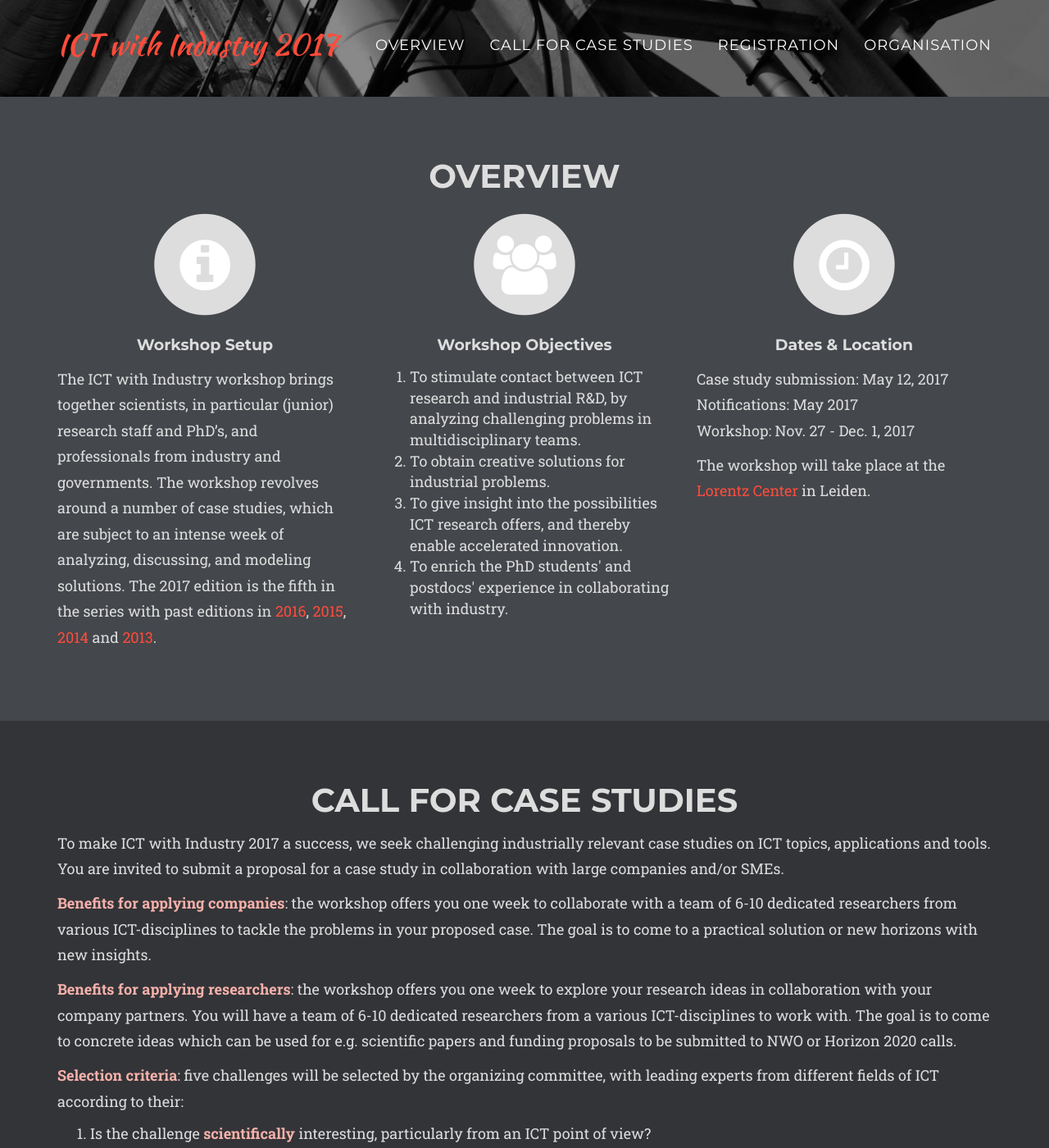
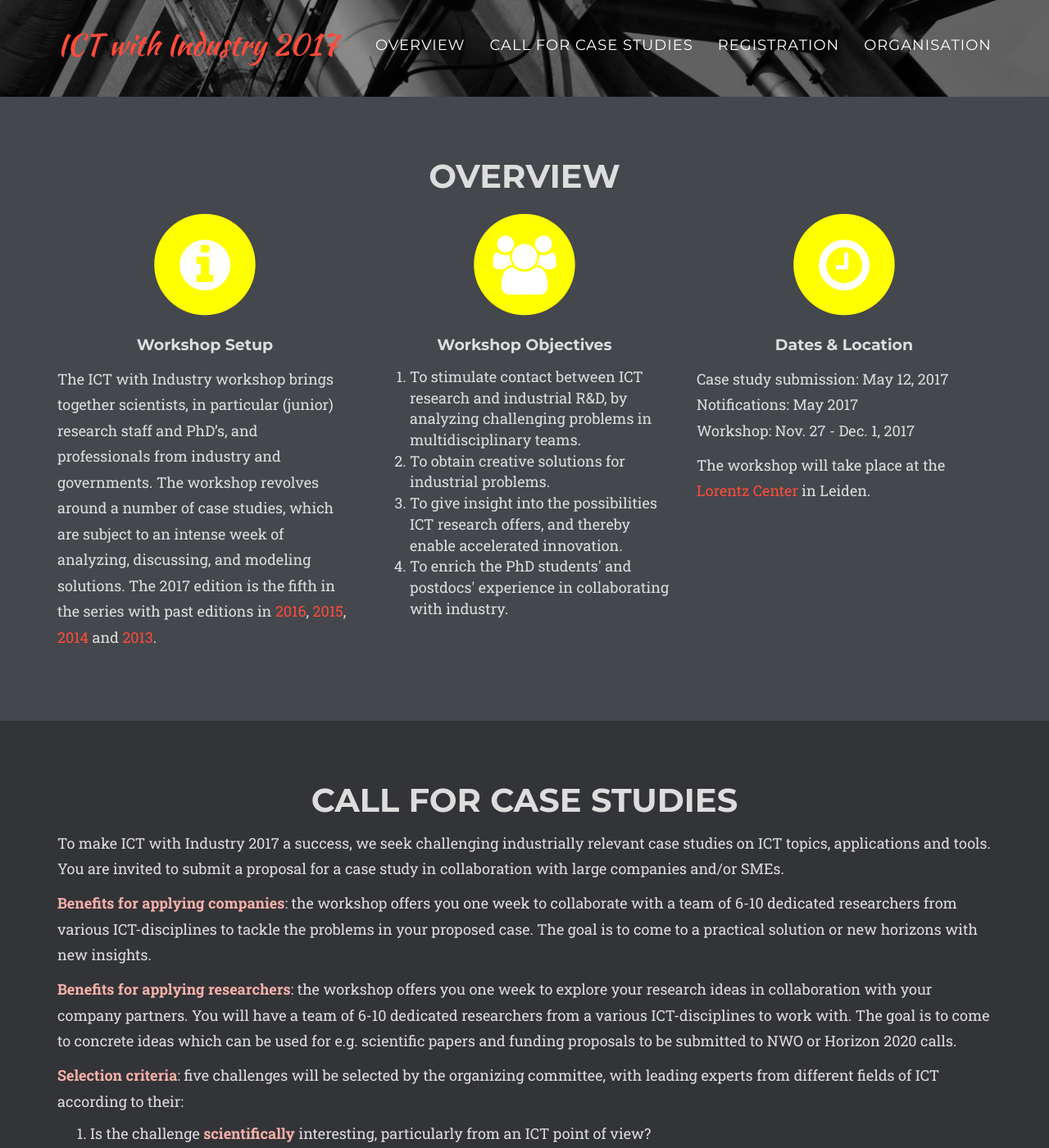
Before and after one commit to chauff/ictWI2017, a Jekyll site: the page built from index.html, in a window 1280 px wide and 1400 px high, scrolled down 612 px. Shown: the whole window at 82% size. Built offline with Jekyll 4.4.1, drawn with Linux system fonts in a browser that asks for light colours; some web fonts are replaced.

Commit message:
css test

```diff
--- a/_includes/css/agency.css
+++ b/_includes/css/agency.css
@@ -4,6 +4,9 @@
  * For details, see http://www.apache.org/licenses/LICENSE-2.0.
  */
 
+.fa-stack {
+    color: #FF0;
+}
 
 .emphasize-text {
     color: #f7b1aa;
@@ -43,7 +46,7 @@ body {
     background-color: #555;
 }
 
-#overview, #program, #registration {
+#overview, #program, #registration, footer {
     background-color: #{{ site.data.template.color.sectionBG1 }};
 }
 
--- a/_includes/footer.html
+++ b/_includes/footer.html
@@ -3,14 +3,6 @@
             <div class="row">
                 <div class="col-md-4">
                     <span class="copyright">Copyright &copy; {{ site.title }}</span>; <a href="https://www.flickr.com/photos/brhefele/4661621066/">image source</a>
-                </div>
-                <div class="col-md-4">
-                    <ul class="list-inline social-buttons">
-                        {% for network in site.social %}
-                        <li><a href="{{ network.url }}"><i class="fa fa-{{ network.title }}"></i></a>
-                        </li>
-                        {% endfor %}
-                    </ul>
                 </div>
             </div>
         </div>
```
